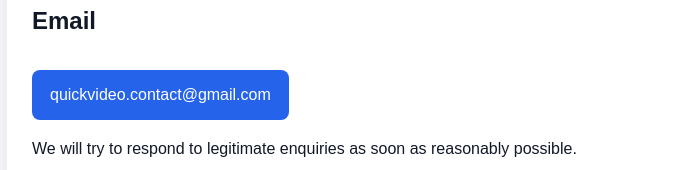
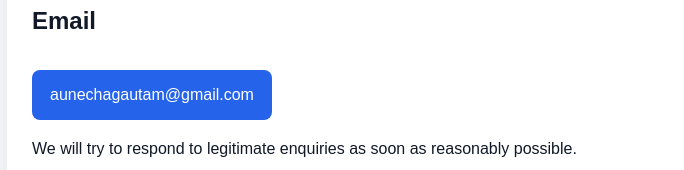
Before and after one commit to aunechagautam-videodownlodetols/-video-downloader, a website: page contact.html in a window 1280 px wide. Shown: the part 217-387 px from the top of the page, without its empty margins (283-967 px from the left). Drawn offline with Linux system fonts and the light colour scheme.

Commit message:
Update contact.html

```diff
--- a/contact.html
+++ b/contact.html
@@ -59,8 +59,8 @@ If you have questions, suggestions, or problems with QuickVideo, you can contact
 <h2>Email</h2>
 
 <p>
-<a class="email" href="mailto:quickvideo.contact@gmail.com">
-quickvideo.contact@gmail.com
+<a class="email" href="mailto:aunechagautam@gmail.com">
+  aunechagautam@gmail.com
 </a>
 </p>
 
```
